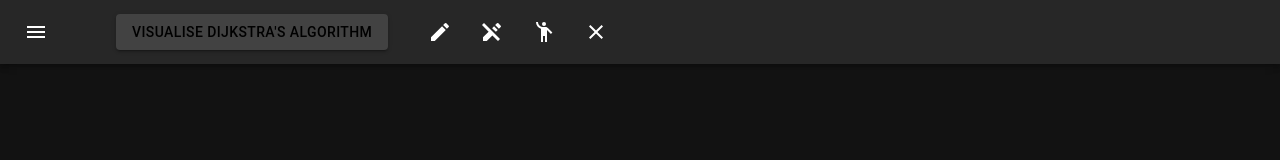
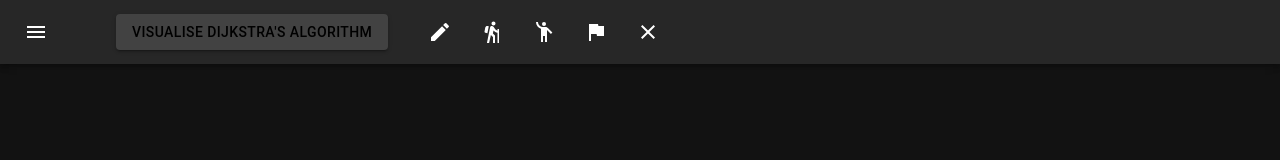
Before and after one commit to jchantrell/pathfinding-visualiser, a React (Create React App) app: page / in a window 1280 px wide. Shown: the top 160 px of the page. Built offline with nearby package versions, Linux system fonts and the light colour scheme.

Commit message:
added clear board button functionality

```diff
--- a/src/App.js
+++ b/src/App.js
@@ -15,7 +15,45 @@ const darkTheme = createTheme({
 });
 
 function App() {
+	const [algorithm, setAlgorithm] = useState(`Dijkstra's`);
 	const [grid, setGrid] = useState([]);
+	const [mousePressed, setMousePressed] = useState(false);
+	const [currentAction, setCurrentAction] = useState('edit');
+
+	const toggleEdit = () => {
+		setCurrentAction('edit');
+	};
+
+	const placeStart = () => {
+		setCurrentAction('placeStart');
+	};
+
+	const placeStop = () => {
+		setCurrentAction('placeStop');
+	};
+
+	const placeFinish = () => {
+		setCurrentAction('placeFinish');
+	};
+
+	const clearGrid = () => {
+		for (let i = 0; i < grid.length; i++) {
+			const row = grid[i];
+			console.log(row);
+			for (let j = 0; j < row.length; j++) {
+				const node = row[j];
+				const element = document.getElementById(`node-${node.row}-${node.col}`);
+
+				console.log(element);
+
+				if (element.id === `node-${startRow}-${startCol}`) {
+					element.className = 'node node-start';
+				} else if (element.id === `node-${finishRow}-${finishCol}`) {
+					element.className = 'node node-finish';
+				} else element.className = 'node';
+			}
+		}
+	};
 
 	const visualise = () => {
 		const start = grid[startRow][startCol];
@@ -65,8 +103,24 @@ function App() {
 		<>
 			<ThemeProvider theme={darkTheme}>
 				<CssBaseline />
-				<NavBar visualise={visualise} />
-				<Visualiser grid={grid} setGrid={setGrid} />
+				<NavBar
+					algorithm={algorithm}
+					setAlgorithm={setAlgorithm}
+					visualise={visualise}
+					toggleEdit={toggleEdit}
+					placeStart={placeStart}
+					placeFinish={placeFinish}
+					placeStop={placeStop}
+					clearGrid={clearGrid}
+				/>
+				<Visualiser
+					grid={grid}
+					setGrid={setGrid}
+					currentAction={currentAction}
+					setCurrentAction={setCurrentAction}
+					mousePressed={mousePressed}
+					setMousePressed={setMousePressed}
+				/>
 			</ThemeProvider>
 		</>
 	);
--- a/src/components/nav.jsx
+++ b/src/components/nav.jsx
@@ -1,5 +1,4 @@
 import * as React from 'react';
-import { useState } from 'react';
 import AppBar from '@mui/material/AppBar';
 import Box from '@mui/material/Box';
 import Toolbar from '@mui/material/Toolbar';
@@ -8,19 +7,25 @@ import IconButton from '@mui/material/IconButton';
 import MenuIcon from '@mui/icons-material/Menu';
 import MenuItem from '@mui/material/MenuItem';
 import Menu from '@mui/material/Menu';
-import CookieIcon from '@mui/icons-material/Cookie';
 import EditIcon from '@mui/icons-material/Edit';
-import EditOffIcon from '@mui/icons-material/EditOff';
 import ClearIcon from '@mui/icons-material/Clear';
 
-import DirectionsRunIcon from '@mui/icons-material/DirectionsRun';
-import DirectionsWalkIcon from '@mui/icons-material/DirectionsWalk';
-import DirectionsIcon from '@mui/icons-material/Directions';
+import FlagIcon from '@mui/icons-material/Flag';
+import HikingIcon from '@mui/icons-material/Hiking';
 import EmojiPeopleIcon from '@mui/icons-material/EmojiPeople';
 
-const NavBar = ({ visualise }) => {
+const NavBar = ({
+	algorithm,
+	setAlgorithm,
+	visualise,
+	toggleEdit,
+	placeStart,
+	placeFinish,
+	placeStop,
+	clearGrid,
+}) => {
 	const [anchorEl, setAnchorEl] = React.useState(null);
-	const [algorithm, setAlgorithm] = useState(`Dijkstra's`);
+
 	const open = Boolean(anchorEl);
 	const handleClick = (event) => {
 		setAnchorEl(event.currentTarget);
@@ -75,19 +80,53 @@ const NavBar = ({ visualise }) => {
 						Visualise {algorithm} algorithm
 					</Button>
 
-					<IconButton size='large' edge='start' color='inherit' sx={{ mr: 2 }}>
+					<IconButton
+						onClick={toggleEdit}
+						size='large'
+						edge='start'
+						color='inherit'
+						sx={{ mr: 2 }}
+					>
 						<EditIcon />
 					</IconButton>
 
-					<IconButton size='large' edge='start' color='inherit' sx={{ mr: 2 }}>
-						<EditOffIcon />
+					<IconButton
+						onClick={placeStart}
+						size='large'
+						edge='start'
+						color='inherit'
+						sx={{ mr: 2 }}
+					>
+						<HikingIcon />
 					</IconButton>
 
-					<IconButton size='large' edge='start' color='inherit' sx={{ mr: 2 }}>
+					<IconButton
+						onClick={placeStop}
+						size='large'
+						edge='start'
+						color='inherit'
+						sx={{ mr: 2 }}
+					>
 						<EmojiPeopleIcon />
 					</IconButton>
 
-					<IconButton size='large' edge='start' color='inherit' sx={{ mr: 2 }}>
+					<IconButton
+						onClick={placeFinish}
+						size='large'
+						edge='start'
+						color='inherit'
+						sx={{ mr: 2 }}
+					>
+						<FlagIcon />
+					</IconButton>
+
+					<IconButton
+						onClick={clearGrid}
+						size='large'
+						edge='start'
+						color='inherit'
+						sx={{ mr: 2 }}
+					>
 						<ClearIcon />
 					</IconButton>
 				</Toolbar>
--- a/src/components/visualiser.jsx
+++ b/src/components/visualiser.jsx
@@ -1,5 +1,5 @@
 import * as React from 'react';
-import { useEffect, useState } from 'react';
+import { useEffect } from 'react';
 import Node from './node/node';
 import {
 	startRow,
@@ -10,9 +10,7 @@ import {
 	cols,
 } from '../contexts/global';
 
-const Visualiser = ({ grid, setGrid }) => {
-	const [mousePressed, setMousePressed] = useState(false);
-
+const Visualiser = ({ grid, setGrid, mousePressed, setMousePressed }) => {
 	useEffect(() => {
 		const grid = initialiseGrid();
 		setGrid(grid);
--- a/src/global.css
+++ b/src/global.css
@@ -2,3 +2,15 @@ body {
 	margin: 0px;
 	padding: 0px;
 }
+
+.cursor-start {
+}
+
+.cursor-finish {
+}
+
+.cursor-stop {
+}
+
+.cursor-edit {
+}
```
Also changed, not shown: src/icons/destination.svg.
